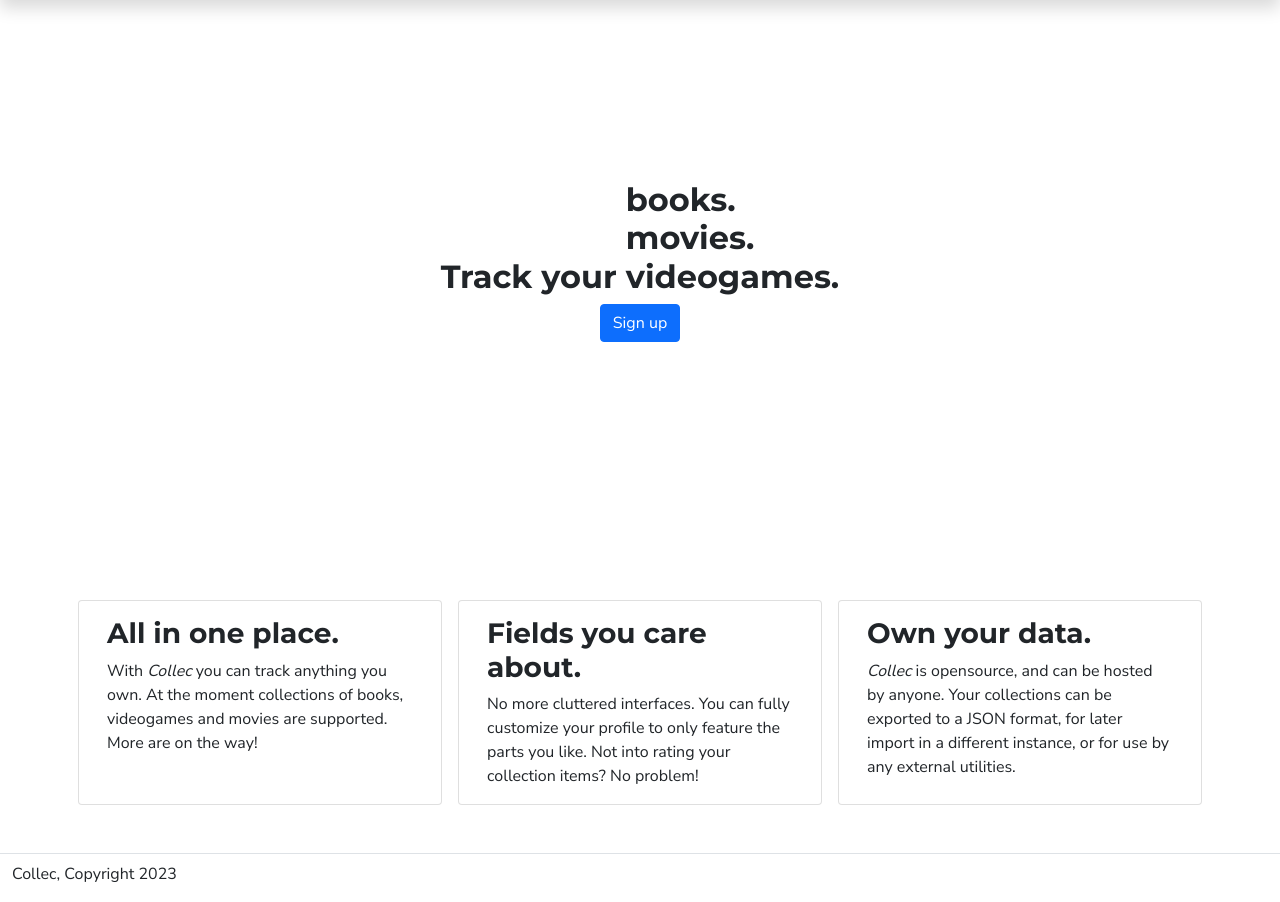
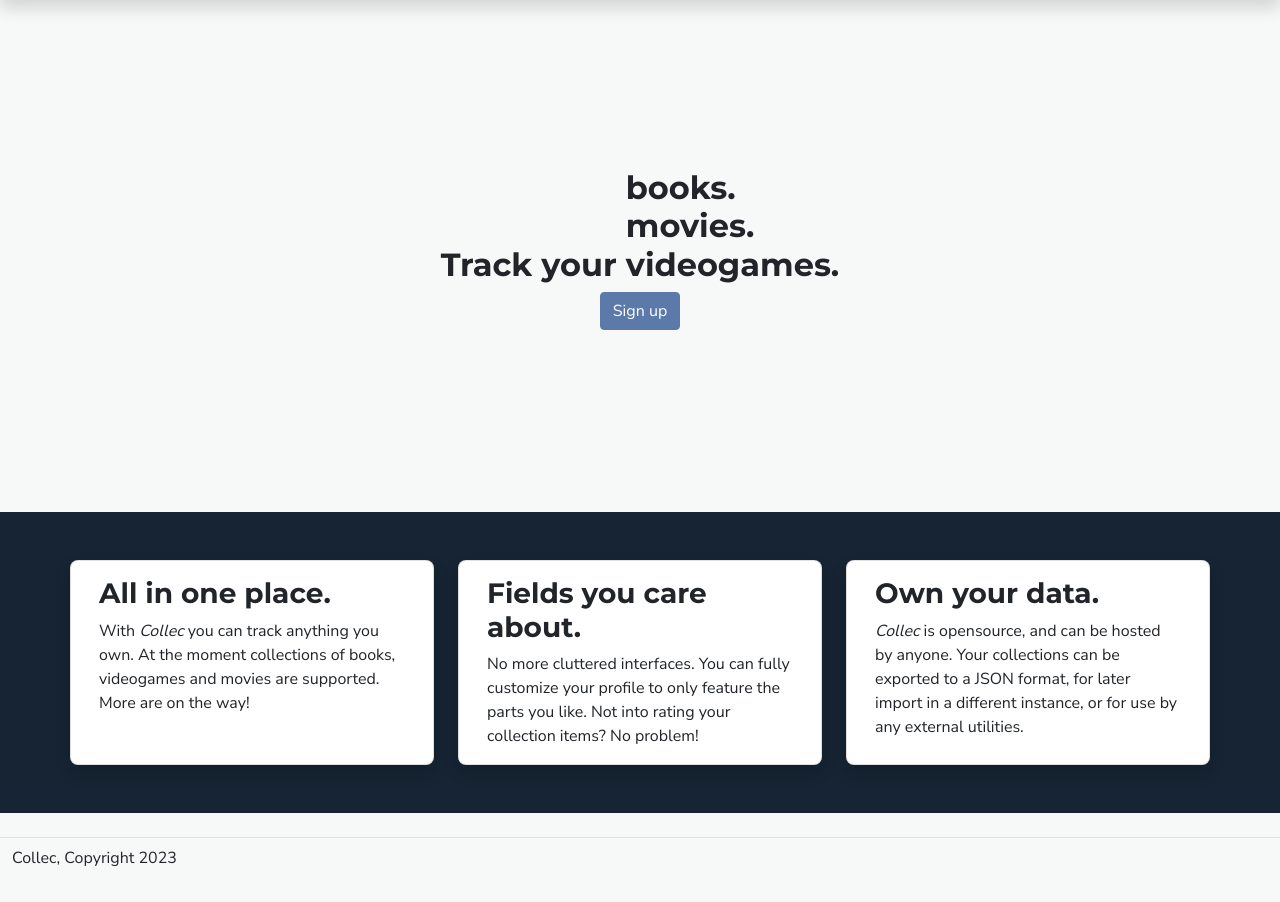
Before and after one commit to Tearnote/collec, a Django app: page / in a window 1280 px wide. Shown: the part 64-966 px from the top of the page. After the commit the page ends 930 px from the top, so only its background shows below. Run offline with Django 4.2, Linux system fonts and the light colour scheme; some libraries are stand-ins or nearby versions.

Commit message:
Style the landing page

```diff
--- a/collec/web/static/web/css/style.css
+++ b/collec/web/static/web/css/style.css
@@ -8,6 +8,7 @@ body {
     --color-dark-accent: #777E9E;
 
     font-family: 'Nunito Sans', sans-serif;
+    background: var(--color-light);
 }
 
 h1, h2, h3, h4, h5, h6 {
@@ -46,7 +47,13 @@ header .btn:hover {
 /* region Landing page */
 
 #eyecatch {
-    min-height: 75vh;
+    min-height: 32rem;
+    padding-top: 4rem;
+}
+
+#eyecatch .btn {
+    background: var(--color-main);
+    border-color: var(--color-main);
 }
 
 #track {
@@ -69,4 +76,12 @@ header .btn:hover {
     content: "books.";
 }
 
+#cards {
+    background: var(--color-dark);
+}
+
+.card {
+    border-radius: 0.5rem;
+}
+
 /* endregion */
--- a/collec/web/templates/web/index.html
+++ b/collec/web/templates/web/index.html
@@ -4,7 +4,7 @@
 
 {% block content %}
 
-    <main class="container-fluid">
+    <main>
         <section id="eyecatch" class="container text-center d-flex flex-column align-items-center justify-content-center">
             <h2>Track your <span id="track">videogames.</span></h2>
             {% if user.is_authenticated %}
@@ -13,9 +13,10 @@
                 <a href="{% url 'account_signup' %}" role="button" class="btn btn-primary" onclick="showModal(event)">Sign up</a>
             {% endif %}
         </section>
-        <section class="container">
+        <section id="cards" class="container-fluid pt-5 pb-5">
+            <div class="container">
                 <div class="row">
-                <article class="card col-md mx-md-2 mb-4">
+                    <article class="card shadow col-md me-md-4 mb-4 mb-md-0">
                         <div class="card-body">
                             <h3 class="card-title">All in one place.</h3>
                             <p class="card-text">
@@ -25,7 +26,7 @@
                             </p>
                         </div>
                     </article>
-                <article class="card col-md mx-md-2 mb-4">
+                    <article class="card shadow col-md me-md-4 mb-4 mb-md-0">
                         <div class="card-body">
                             <h3 class="card-title">Fields you care about.</h3>
                             <p class="card-text">
@@ -35,7 +36,7 @@
                             </p>
                         </div>
                     </article>
-                <article class="card col-md mx-md-2 mb-4">
+                    <article class="card shadow col-md">
                         <div class="card-body">
                             <h3 class="card-title">Own your data.</h3>
                             <p class="card-text">
@@ -47,6 +48,7 @@
                         </div>
                     </article>
                 </div>
+            </div>
         </section>
     </main>
 
```
Lines whose indentation alone changed are shown as unchanged.
